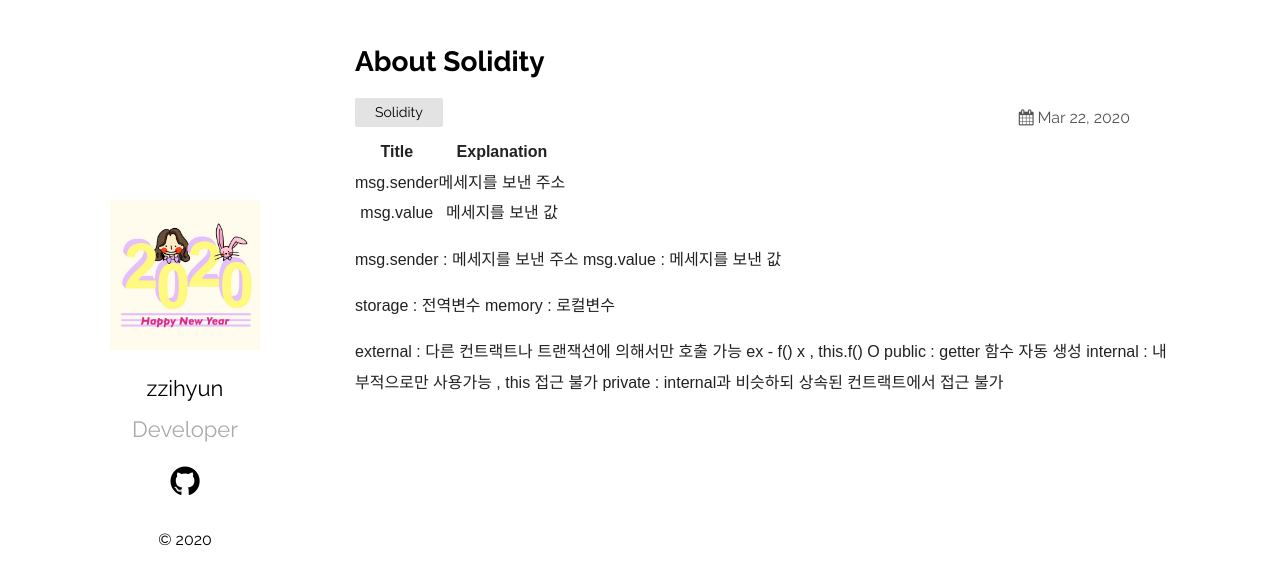
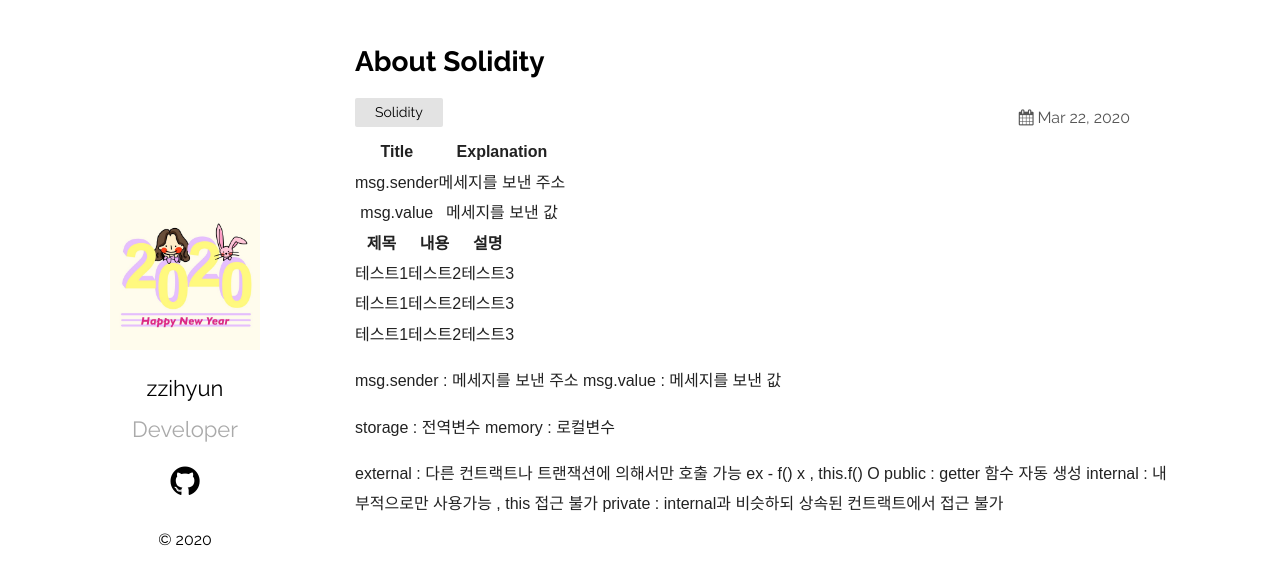
Before and after one commit to jhhhj1002/jhhhj1002.github.io, a Jekyll site: the page built from _posts/2020-03-22-About-Solidity.markdown, in a window 1280 px wide. Shown: the top 585 px of the page. Built offline with Jekyll 4.4.1, drawn with Linux system fonts in a browser that asks for light colours.

Commit message:
Update 2020-03-22-About-Solidity.markdown

```diff
--- a/_posts/2020-03-22-About-Solidity.markdown
+++ b/_posts/2020-03-22-About-Solidity.markdown
@@ -11,6 +11,13 @@ categories: Solidity
 |msg.value|메세지를 보낸 값|
 
 
+|제목|내용|설명|
+|------|---|---|
+|테스트1|테스트2|테스트3|
+|테스트1|테스트2|테스트3|
+|테스트1|테스트2|테스트3|
+
+
 msg.sender : 메세지를 보낸 주소
 msg.value : 메세지를 보낸 값
 
```
